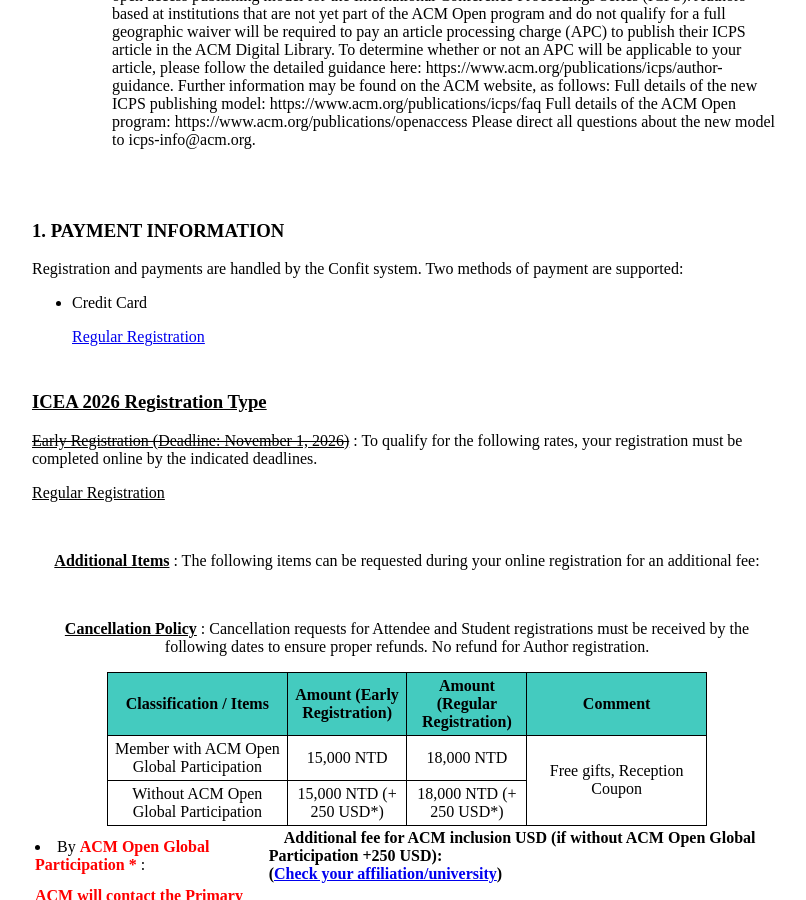
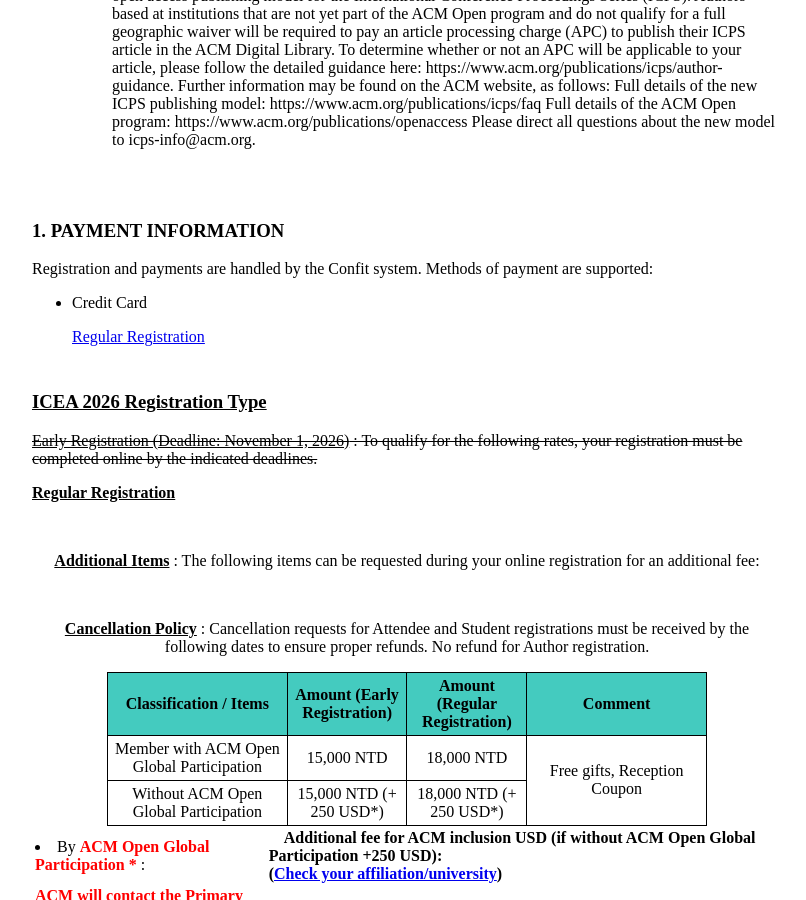
Before and after one commit to icea-conf/2026, a Jekyll site: the page built from registration/index.html, in a window 1280 px wide and 900 px high, scrolled down 494 px. Shown: the whole window, without its empty margins (233-1039 px from the left). Built offline with Jekyll 4.4.1, drawn with Linux system fonts in a browser that asks for light colours.

Commit message:
Update index.html

```diff
--- a/registration/index.html
+++ b/registration/index.html
@@ -38,7 +38,7 @@
 
                <h3>1. PAYMENT INFORMATION</h3>
 
-               <p style="text-align: justify">Registration and payments are handled by the Confit system. Two methods of payment are supported:</p>
+               <p style="text-align: justify">Registration and payments are handled by the Confit system. Methods of payment are supported:</p>
 
 
                <ul>
@@ -71,8 +71,8 @@
 
           <div style="padding-top: 10px">
                <h3><u>ICEA 2026 Registration Type</u></h3>
-               <p><u><del>Early Registration (Deadline: November 1, 2026)</u><a style="text-align: justify"> : To qualify for the following rates, your registration must be completed online by the indicated deadlines.</a></del></p>
-               <p><u>Regular Registration</u></p>
+               <p><u><del>Early Registration (Deadline: November 1, 2026)</del></u><del><a style="text-align: justify"> : To qualify for the following rates, your registration must be completed online by the indicated deadlines.</a></del></p>
+               <p><u><b>Regular Registration</b></u></p>
                <center>
 
                    <table class="tlayout2" cellspacing="0" style="width: 80%; border-collapse: collapse; text-align: center;">
```
